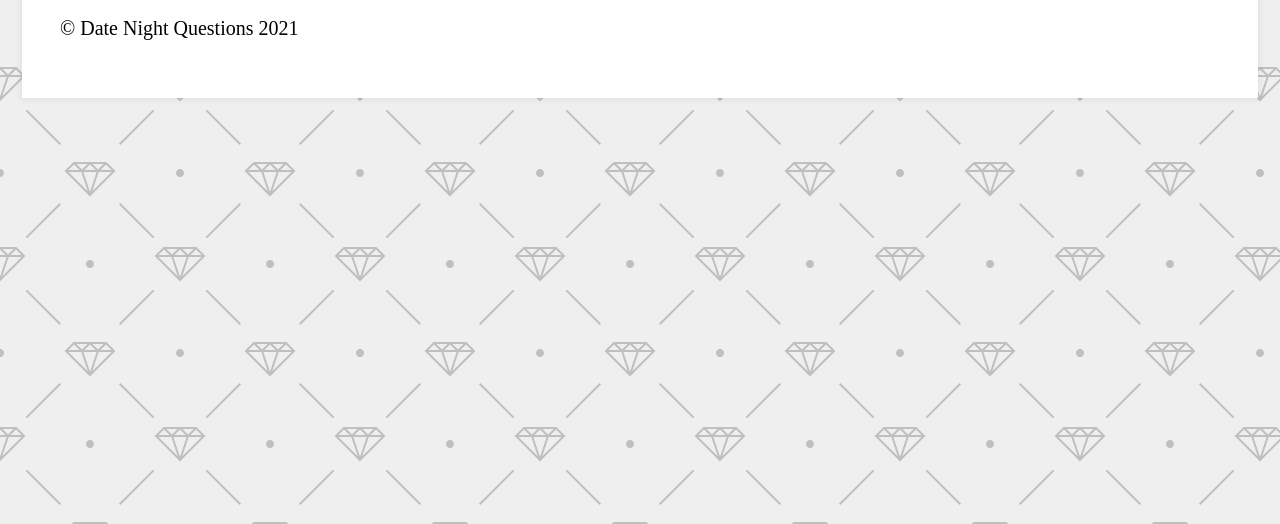
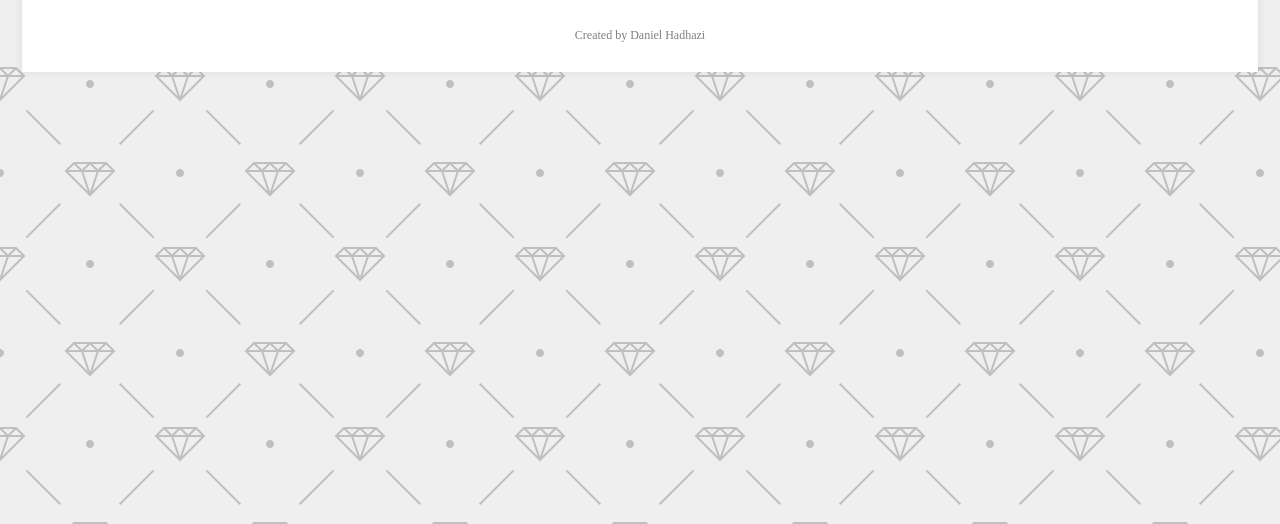
Before and after one commit to Dhadhazi/date-night-questions, a Gatsby site in the folder gatsby/: page / in a window 1280 px wide. Shown: the part 276-800 px from the top of the page. Built offline with nearby package versions, Linux system fonts and the light colour scheme; Gatsby itself is replaced by a stand-in of ours.

Commit message:
Footer added

```diff
--- a/gatsby/src/components/Footer.js
+++ b/gatsby/src/components/Footer.js
@@ -1,9 +1,20 @@
 import React from 'react';
+import styled from 'styled-components';
+
+const FooterStyle = styled.footer`
+  display: flex;
+  justify-content: center;
+  p{
+    color: var(--black);
+    opacity: 0.5;
+    font-size: 12px;
+  }
+`
 
 export default function Footer() {
   return (
-    <footer>
-      <p className="center">&copy; Date Night Questions {new Date().getFullYear()}</p>
-    </footer>
+    <FooterStyle>
+      <p>Created by Daniel Hadhazi</p>
+    </FooterStyle>
   );
 }
--- a/gatsby/src/components/Layout.js
+++ b/gatsby/src/components/Layout.js
@@ -31,11 +31,11 @@ export default function Layout({ children }) {
     <>
       <GlobalStyles />
       <SiteBorderStyles>
+        <Title />
         <ContentStyles>
-          <Title />
           {children}
-          <Footer />
         </ContentStyles>
+        <Footer />
       </SiteBorderStyles>
     </>
   );
```
